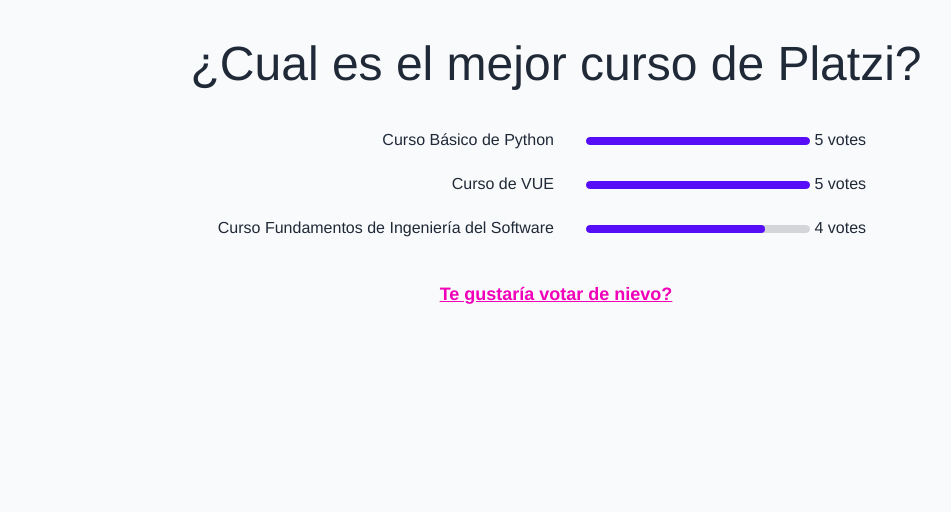
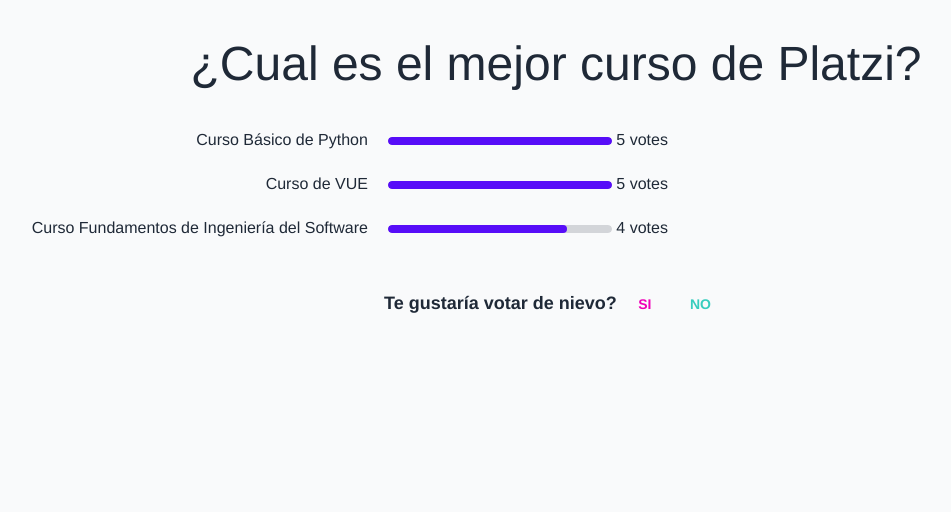
Before and after one commit to juanr4dev/premiosplatzi, a Django app: page /polls/1/results in a window 1280 px wide. Shown: the part 64-576 px from the top of the page, without its empty margins (84-1035 px from the left). Run offline with Django 4.2, Linux system fonts and the light colour scheme; data comes from the database, SQL or seed files in the repository; both versions use the stored data as it was after the commit; some libraries are stand-ins or nearby versions.

Commit message:
Center text

```diff
--- a/premiosplatziapp/polls/templates/polls/results.html
+++ b/premiosplatziapp/polls/templates/polls/results.html
@@ -2,13 +2,13 @@
 {% block title %}{{ question.question_text }}{%endblock title %}
 
 {% block content %}
-<div class="grid items-center text-center gap-y-10">
+<div class="grid gap-y-10 justify-items-center">
 
-<div class="grid grid-cols-2 gap-x-1 gap-y-5">
+<div class="grid grid-cols-3 gap-5 justify-center">
 
 {% for choice in question.choice_set_sorted %}
     <div class="text-right">{{ choice.choice_text}}</div>
-    <div>
+    <div class="col-span-2">
         <progress class="progress progress-primary w-56" value="{{ choice.votes }}" max="{{ question.max_voted.votes}}"></progress>
         {{ choice.votes }} vote{{ choice.votes|pluralize}}
     </div>
@@ -16,7 +16,10 @@
 </div>
 
 <section>
-    <a class="link link-secondary text-lg font-semibold" href="{% url 'polls:detail' question.id %}">Te gustaría votar de nievo?</a>
+    <span class="text-lg font-semibold">Te gustaría votar de nievo?</span>
+    <button class="btn btn-link text-secondary" onclick="location.href='{% url 'polls:detail' question.id %}'">SI</button>
+    <button class="btn btn-link text-accent" onclick="location.href='{% url 'polls:index' %}'">NO</button>
+
 </section>
 </div>
 
--- a/premiosplatziapp/theme/static/css/dist/styles.css
+++ b/premiosplatziapp/theme/static/css/dist/styles.css
@@ -2373,6 +2373,25 @@
   outline: 2px solid 0 0 2px currentColor;
 }
 
+.btn-link {
+  border-color: transparent;
+  background-color: transparent;
+  --tw-text-opacity: 1;
+  color: hsl(var(--p) / var(--tw-text-opacity));
+}
+
+.btn-link:hover,
+    .btn-link.btn-active {
+  border-color: transparent;
+  background-color: transparent;
+  -webkit-text-decoration-line: underline;
+  text-decoration-line: underline;
+}
+
+.btn-link:focus-visible {
+  outline: 2px solid 0 0 2px currentColor;
+}
+
 .btn-outline.btn-success {
   --tw-text-opacity: 1;
   color: hsl(var(--su) / var(--tw-text-opacity));
@@ -2579,6 +2598,10 @@
 }
 
 .drawer-toggle:focus-visible ~ .drawer-content .drawer-button.btn-ghost {
+  outline: 2px solid currentColor;
+}
+
+.drawer-toggle:focus-visible ~ .drawer-content .drawer-button.btn-link {
   outline: 2px solid currentColor;
 }
 
@@ -2911,6 +2934,14 @@
   left: 0px;
 }
 
+.col-span-2 {
+  grid-column: span 2 / span 2;
+}
+
+.col-span-3 {
+  grid-column: span 3 / span 3;
+}
+
 .float-right {
   float: right;
 }
@@ -3004,6 +3035,10 @@
   grid-template-columns: repeat(2, minmax(0, 1fr));
 }
 
+.grid-cols-1 {
+  grid-template-columns: repeat(1, minmax(0, 1fr));
+}
+
 .grid-rows-2 {
   grid-template-rows: repeat(2, minmax(0, 1fr));
 }
@@ -3018,6 +3053,10 @@
 
 .justify-center {
   justify-content: center;
+}
+
+.justify-items-center {
+  justify-items: center;
 }
 
 .gap-5 {
@@ -3046,6 +3085,16 @@
           column-gap: 0.25rem;
 }
 
+.gap-x-3 {
+  -webkit-column-gap: 0.75rem;
+          column-gap: 0.75rem;
+}
+
+.gap-x-5 {
+  -webkit-column-gap: 1.25rem;
+          column-gap: 1.25rem;
+}
+
 .whitespace-nowrap {
   white-space: nowrap;
 }
@@ -3152,6 +3201,16 @@
 .text-black {
   --tw-text-opacity: 1;
   color: rgb(0 0 0 / var(--tw-text-opacity));
+}
+
+.text-secondary {
+  --tw-text-opacity: 1;
+  color: hsl(var(--s) / var(--tw-text-opacity));
+}
+
+.text-accent {
+  --tw-text-opacity: 1;
+  color: hsl(var(--a) / var(--tw-text-opacity));
 }
 
 .shadow-xl {
```
Also changed, not shown: premiosplatziapp/db.sqlite3.
